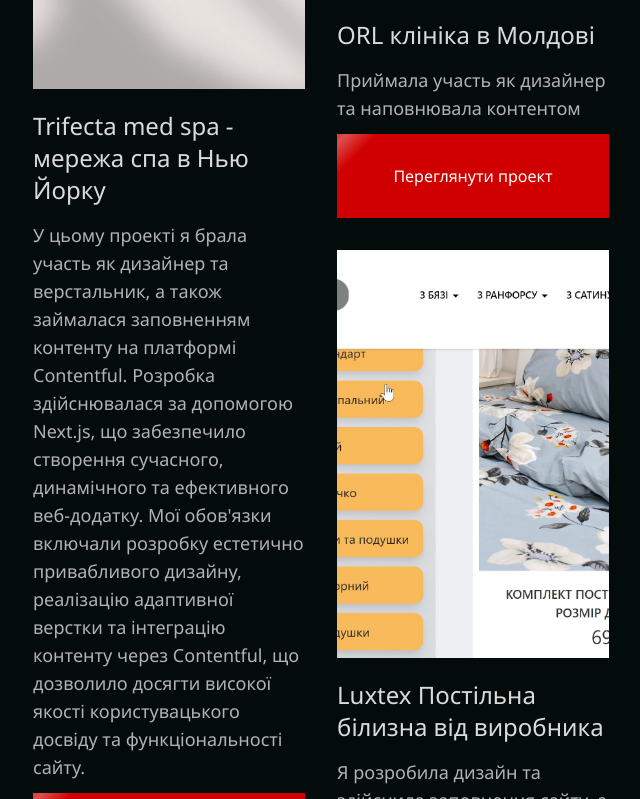
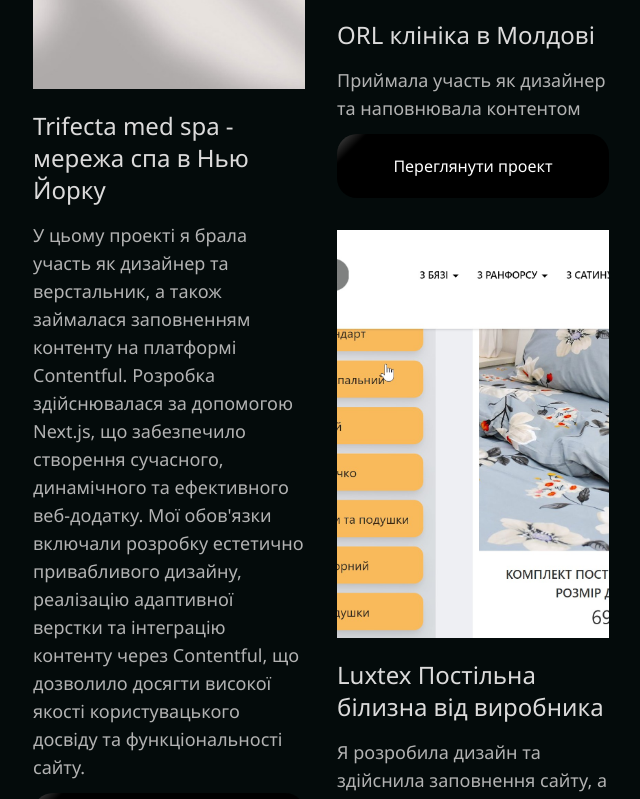
Before and after one commit to VITALIY1986/potrfolio1, a Next.js app: page / in a window 1280 px wide. Shown: the part 6021-6820 px from the top of the page, without its empty margins (639-1279 px from the left). Built offline with nearby package versions, Linux system fonts and the light colour scheme.

Commit message:
fafaradius

```diff
--- a/components/Post.js
+++ b/components/Post.js
@@ -23,7 +23,7 @@
                                     </div>
                                     <Link href={post.link}>
                                         <a>
-                                            <div className="relative">
+                                            <div className="relative rounded-lg">
                                                 <Image src={post.image} alt={post.title} width={props.image_width} height={props.image_height} quality={props.image_quality} loading="eager" />
                                             </div>
                                         </a>
--- a/pages/index.js
+++ b/pages/index.js
@@ -351,7 +351,7 @@
 
                         <Heading className="text-center flex justify-center mt-12">
                             <Heading.Title>
-                            <div className="button_shine">
+                            <div className="button_shine_phone">
   <a href="tel:+380664227756">Зателефонувати мені</a>
 </div>
                             </Heading.Title>
--- a/styles/globals.scss
+++ b/styles/globals.scss
@@ -198,7 +198,29 @@
 ------------------------------------*/
 .button_shine {
     width: 100%;
+border-radius:20px ;
+    max-width: 400px;
 
+    border: none;
+    outline: none;
+
+    padding: 20px 10px;
+
+
+
+    background-color: #000000;
+
+
+    transition: background-color 0.8s, outline 0.4s, color 0.6s;
+    /* Анимация блика */
+    background-image: linear-gradient(135deg, rgba(255, 255, 255, 0) 45%, rgba(255, 255, 255, 0.3) 50%, rgba(255, 255, 255, 0) 55%);
+    background-size: 200% 100%;
+    animation: shine 1.6s ease-in-out infinite;
+
+  }
+  .button_shine_phone {
+    width: 100%;
+    border-radius:20px ;
     max-width: 400px;
 
     border: none;
@@ -219,7 +241,7 @@
 
   }
 
-  .button_shine a {color:white !important;
+  .button_shine_phone a,  .button_shine a {color:white !important;
 background-color: #00000000;
 }
   @keyframes shine {
```
